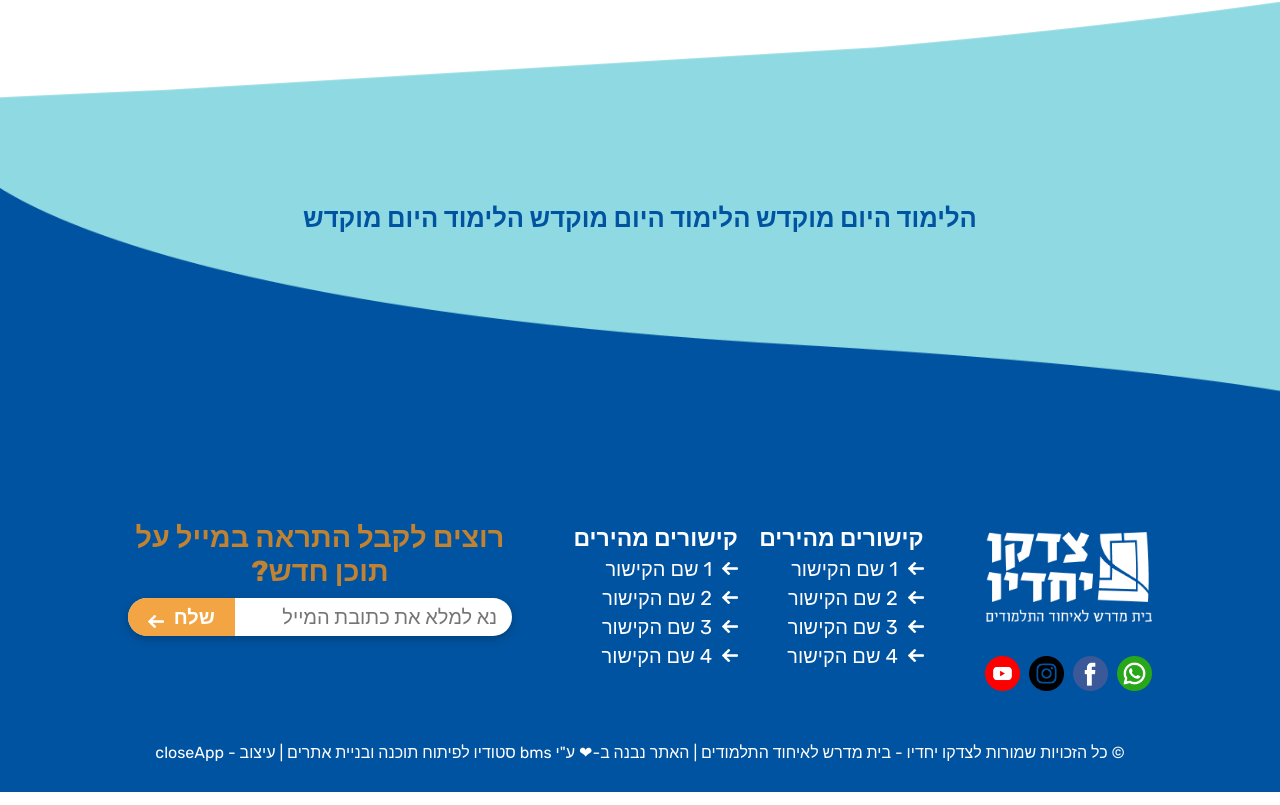
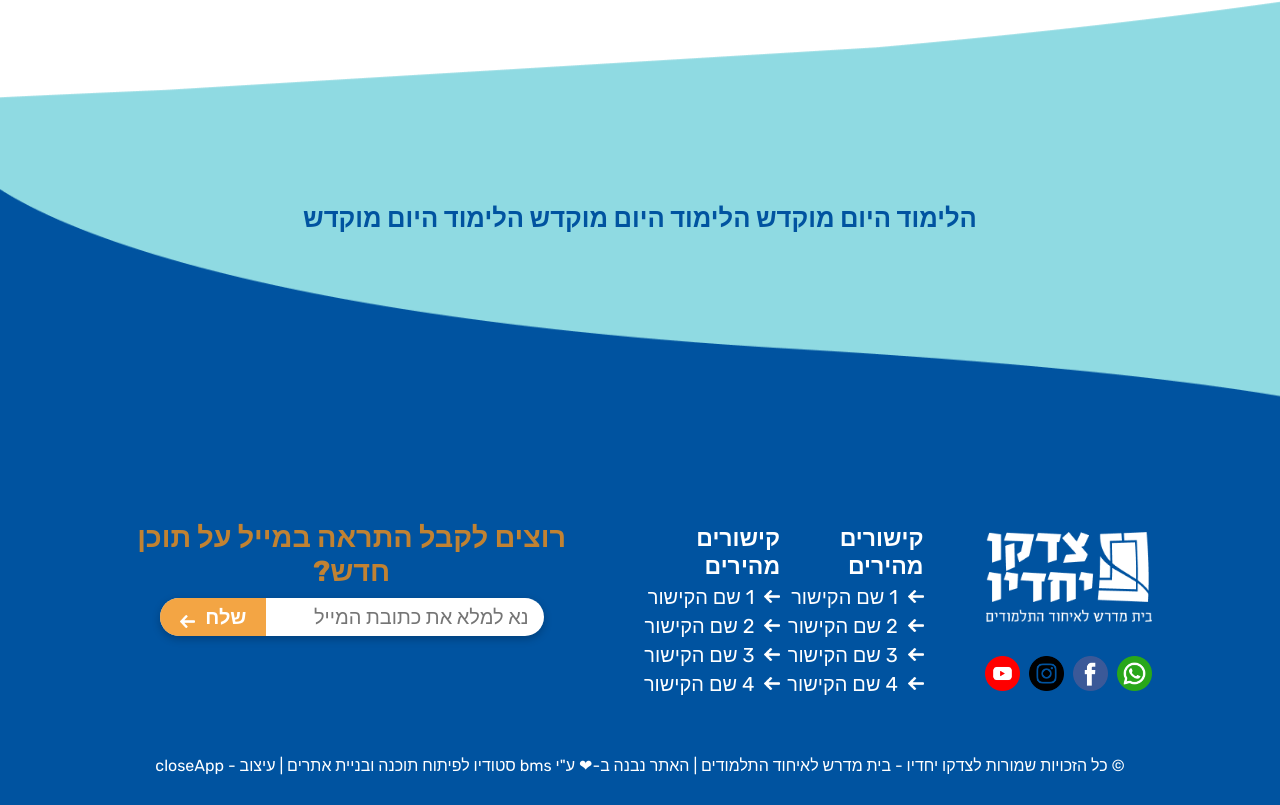
Before and after one commit to yesmalotmedia/mizug-talmudim, a React (Create React App) app: page / in a window 1280 px wide. Shown: the part 3139-3944 px from the top of the page. Built offline with nearby package versions, Linux system fonts and the light colour scheme.

Commit message:
adding responsive to Modal and align center the footer

```diff
--- a/src/components/elements/Modal.js
+++ b/src/components/elements/Modal.js
@@ -10,42 +10,42 @@ export default function Modal() {
   const styles = {
     form: {
       background: colors.darkBlue,
-      width: isShrink ? 150 : 500,
-      height: "auto",
+      width: isShrink ? (isMobile ? 80 : 150) : isMobile ? "40vmax" : 500,
+      height: isShrink ? (isMobile ? 80 : 150) : isMobile ? "340px" : "",
       display: "flex",
       flexDirection: "column",
       padding: 30,
       position: "fixed",
       left: 20,
-      bottom: isShrink ? 20 : 300,
+      bottom: isShrink ? (isMobile ? 110 : 50) : isMobile ? 20 : 200,
       borderRadius: isShrink ? "50%" : 30,
       zIndex: 999,
       opacity: isVisible ? 1 : 0, // Set opacity based on visibility state
-      transition: "all 0.3s ease", // Add transition effect
+      transition: "all 0.3s", // Add transition effect
       border: "solid white 1px",
       boxShadow: "rgba(99, 99, 99, 0.2) 0px 10px 20px 0px",
     },
     label: {
-      fontSize: isShrink ? 20 : 30,
+      fontSize: isShrink ? (isMobile ? 12 : 20) : 30,
       fontWeight: 600,
       color: colors.white,
       cursor: isShrink ? "pointer" : "auto",
       textAlign: "center",
+      margin: isShrink ? (isMobile ? "-20px -10px 0 0" : "") : "",
     },
     inputContainer: {
       display: "flex",
-      flexDirection: "row",
-      alignItems: "center",
+      flexDirection: isMobile ? "column" : "row",
       justifyContent: "space-between",
+      marginBottom: 30,
     },
     input: {
       outline: "none",
       border: "none",
       padding: 10,
       borderRadius: 30,
-      width: 210,
+      width: isMobile ? "auto" : 210,
       marginTop: 20,
-      marginBottom: 20,
       fontSize: 20,
       fontWeight: 600,
     },
@@ -86,8 +86,7 @@ export default function Modal() {
           </div>
         )}
         <label onClick={() => setIsShrink(false)} style={styles.label}>
-          {" "}
-          רוצים להקדיש שיעור? להנציח?{" "}
+          רוצים להקדיש שיעור? להנציח?
         </label>
         {!isShrink && (
           <div style={styles.inputContainer}>
@@ -103,6 +102,7 @@ export default function Modal() {
             fontWeight={600}
             fontSize={20}
             title=" חזרו אלי "
+            hoveredBgColor={bgColors.azureGradient}
           />
         )}
       </form>
--- a/src/components/footer/Footer.js
+++ b/src/components/footer/Footer.js
@@ -35,6 +35,11 @@ const Footer = () => {
       justifyContent: "space-between",
       width: "38vmax",
     },
+    footerMenu:{
+      display: 'flex',
+      alignItems: isMobile ? 'center': '',
+      justifyContent: isMobile ? 'center': '',
+    },
     copyRight: {
       textAlign: "center",
       marginTop: "30px",
@@ -51,6 +56,9 @@ const Footer = () => {
     },
     icon: {
       position: "relative",
+      display: 'flex',
+      alignItems: isMobile ? 'center': '',
+      justifyContent: isMobile ? 'center': '',
       top: 8,
     },
     text: {
@@ -68,7 +76,7 @@ const Footer = () => {
           </div>
         )}
 
-        <div style={styles.footerMenuWrapper}>
+        <div style={styles.footerMenu}>
           {isMobile ? (
             <FooterMenu data={FooterMenuData} />
           ) : (
```
